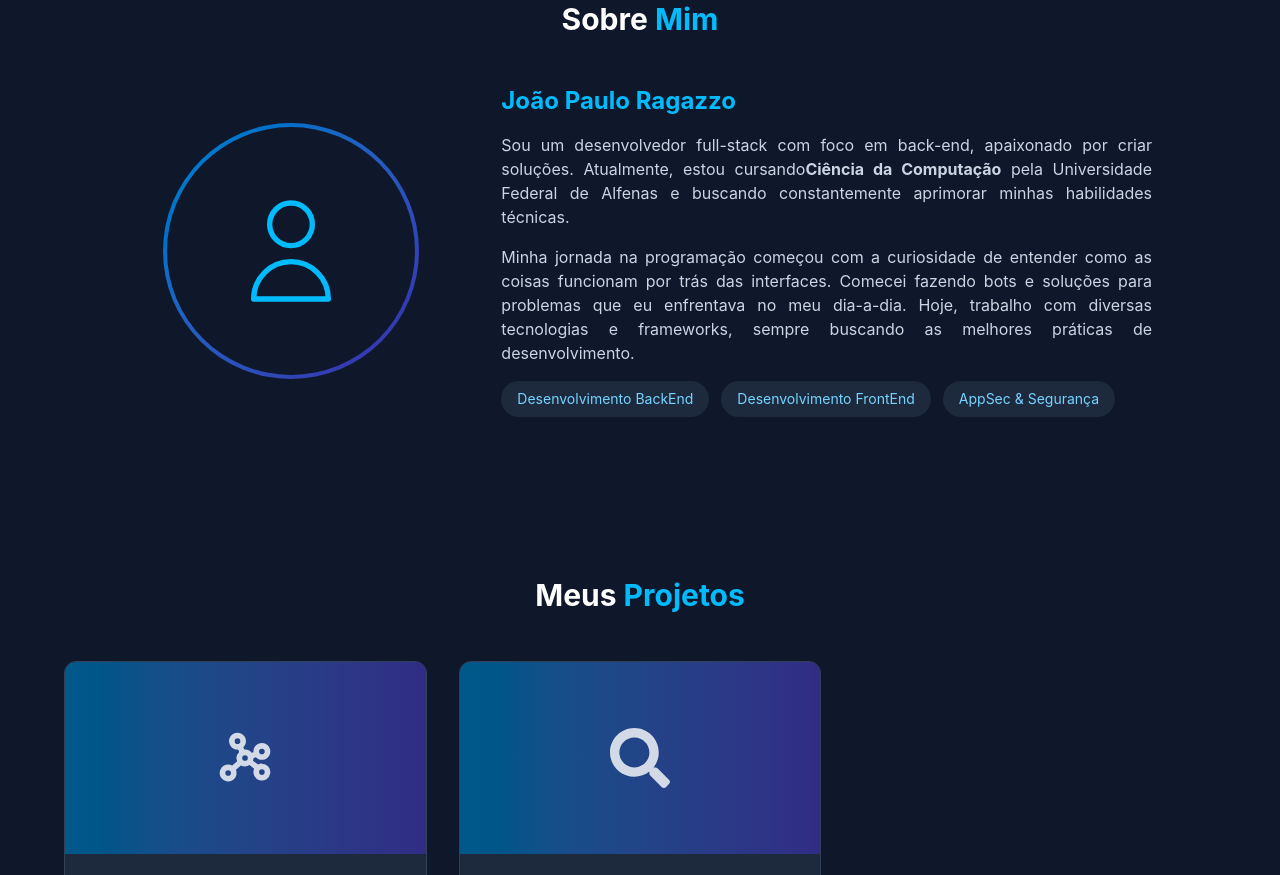
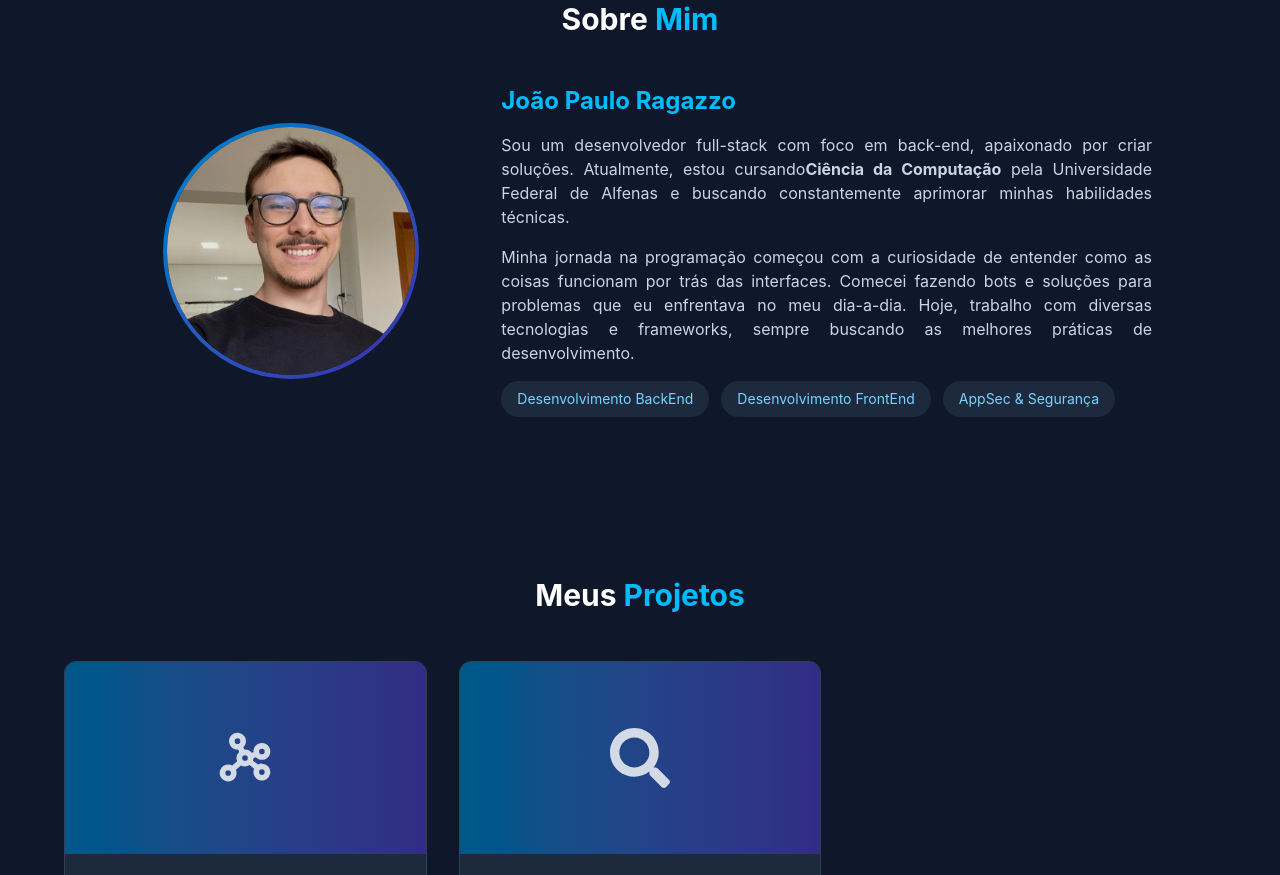
Before and after one commit to joaoragazzo/portfolio, a React (Vite) app in the folder app/: page / in a window 1280 px wide. Shown: the part 1020-1895 px from the top of the page. Built offline with nearby package versions, Linux system fonts and the light colour scheme.

Commit message:
feat: add a profile picutre

```diff
--- a/app/src/components/AboutMe.jsx
+++ b/app/src/components/AboutMe.jsx
@@ -1,4 +1,5 @@
 import React from "react";
+import picutre from "../../public/profile_picture.jpeg";
 
 export const AboutMe = ({ children }) => {
   const childrenArray = React.Children.toArray(children);
@@ -14,20 +15,7 @@ export const AboutMe = ({ children }) => {
       <div className="w-full md:w-1/3 flex justify-center">
         <div className="w-64 h-64 rounded-full bg-gradient-to-br from-sky-600 to-indigo-800 p-1">
           <div className="w-full h-full rounded-full bg-slate-900 flex items-center justify-center text-6xl">
-            <svg
-              xmlns="http://www.w3.org/2000/svg"
-              className="w-32 h-32 text-sky-400"
-              fill="none"
-              viewBox="0 0 24 24"
-              stroke="currentColor"
-            >
-              <path
-                stroke-linecap="round"
-                stroke-linejoin="round"
-                stroke-width="1"
-                d="M16 7a4 4 0 11-8 0 4 4 0 018 0zM12 14a7 7 0 00-7 7h14a7 7 0 00-7-7z"
-              />
-            </svg>
+            <img className="w-full h-full object-cover rounded-full brightness-90" src={picutre} />
           </div>
         </div>
       </div>
```
Also changed, not shown: app/public/profile_picture.jpeg (added).
